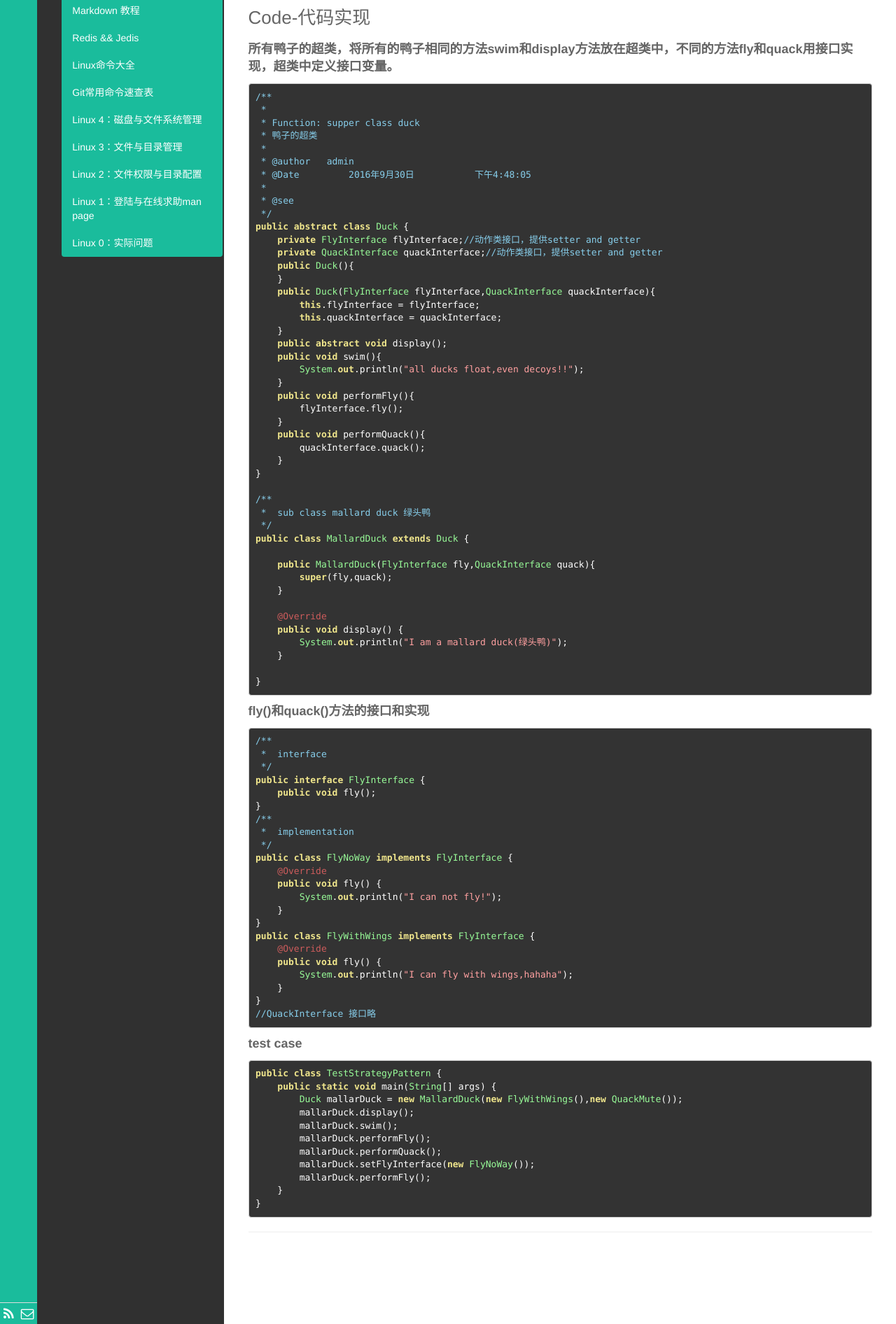
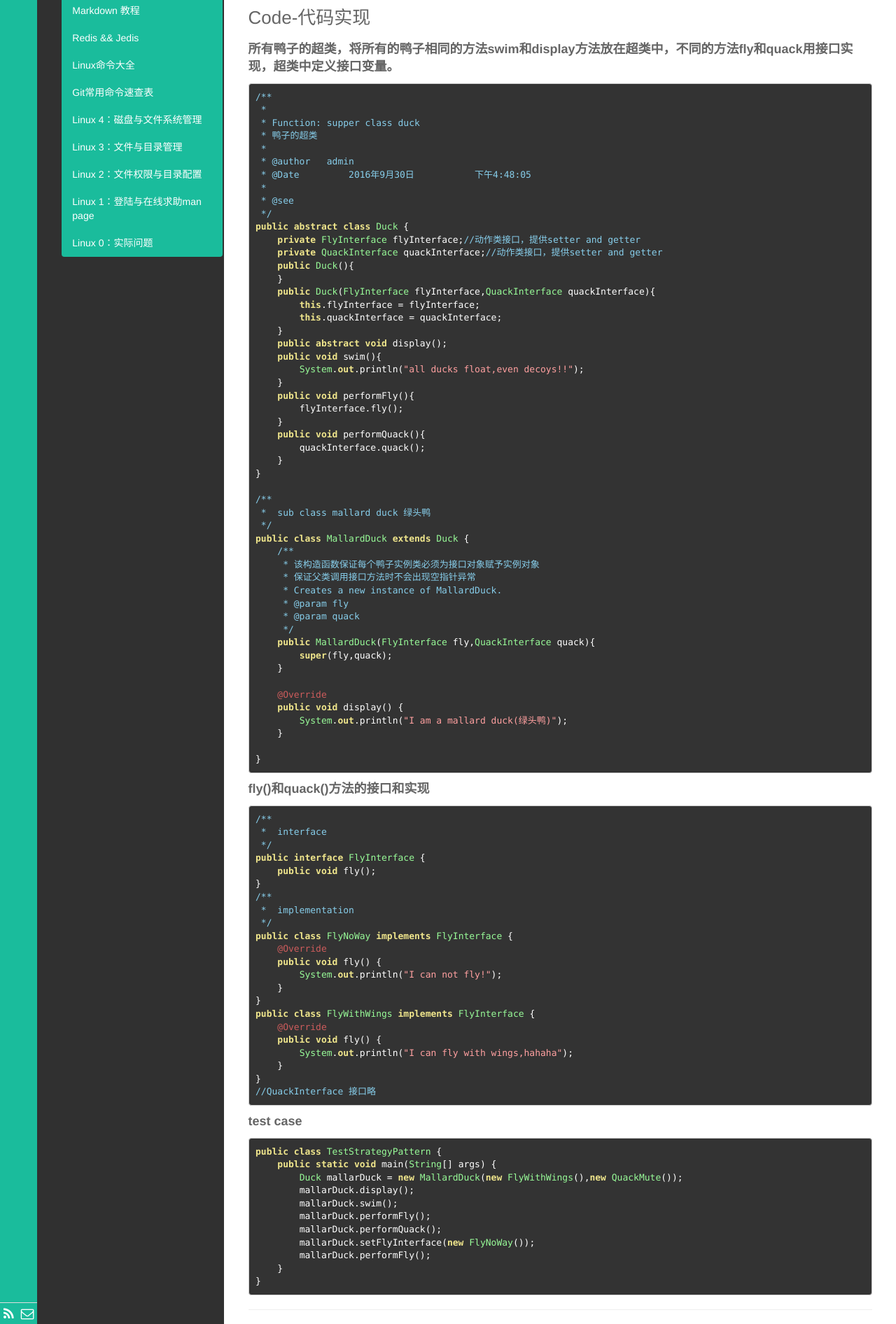
Before and after one commit to demon7452/demon7452.github.io, a Jekyll site: the page built from _posts/技术/2016-09/2016-09-28-设计模式-01-策略模式.md, in a window 1280 px wide, cut to the strip 1216-3108 px from the top of the page. Shown: the whole strip at 70% size. Built offline with Jekyll 4.4.1, drawn with Linux system fonts in a browser that asks for light colours; comment, search, counter and statistics services are not loaded.

Commit message:
Update _posts/技术/2016-09/2016-09-28-设计模式-01-策略模式.md

```diff
--- a/_posts/技术/2016-09/2016-09-28-设计模式-01-策略模式.md
+++ b/_posts/技术/2016-09/2016-09-28-设计模式-01-策略模式.md
@@ -71,7 +71,13 @@ public abstract class Duck {
  *  sub class mallard duck 绿头鸭
  */
 public class MallardDuck extends Duck {
-
+    /**
+     * 该构造函数保证每个鸭子实例类必须为接口对象赋予实例对象
+     * 保证父类调用接口方法时不会出现空指针异常
+     * Creates a new instance of MallardDuck.
+     * @param fly
+     * @param quack
+     */
     public MallardDuck(FlyInterface fly,QuackInterface quack){
         super(fly,quack);
     }
```
